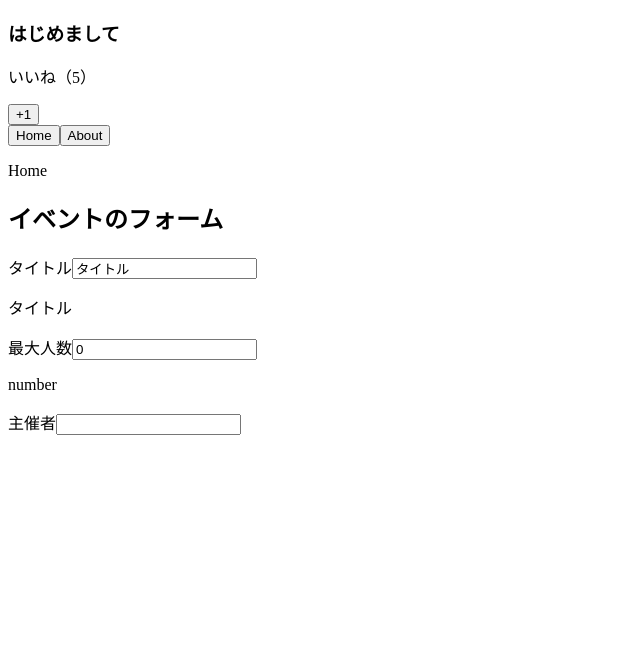
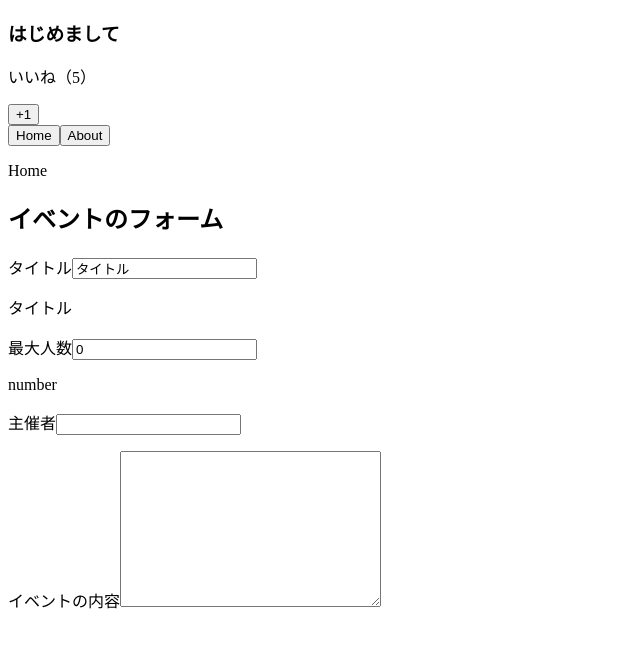
Before and after one commit to harukoya/sample-vue, a Vue app: page / in a window 1280 px wide. Shown: the top 648 px of the page, without its empty margins (0-640 px from the left). Built offline with nearby package versions, Linux system fonts and the light colour scheme.

Commit message:
複数行テキストでv-model

```diff
--- a/src/App.vue
+++ b/src/App.vue
@@ -30,6 +30,10 @@
              v-model.trim="eventData.host"
       >
       <p>{{ eventData.host }}</p>
+
+      <label for="detail">イベントの内容</label>
+      <textarea name="" id="detail" cols="30" rows="10" v-model="eventData.detail"></textarea>
+      <p style="white-space: pre;">{{ eventData.detail }}</p>
     </div>
   </div>
 </template>
@@ -47,7 +51,8 @@ export default {
       eventData: {
         title: "タイトル",
         maxNumber: 0,
-        host: ''
+        host: '',
+        detail: '',
       }
     }
   },
```
